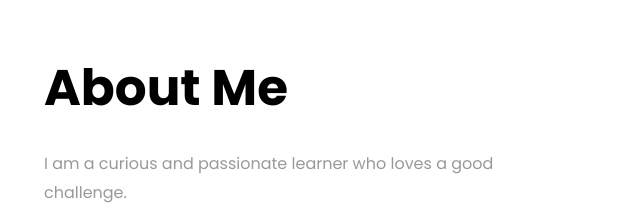
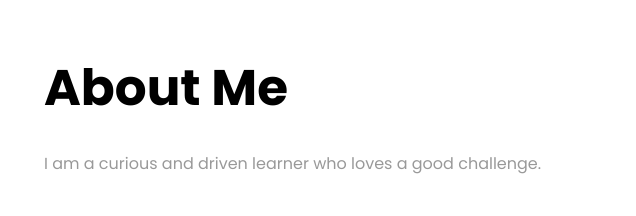
Before and after one commit to mihir-weling/mihir-weling.github.io, a plain HTML site: page index.html in a window 1280 px wide. Shown: the part 797-1013 px from the top of the page, 644-1280 px from the left. Drawn offline with Linux system fonts and the light colour scheme; files whose address does not match are found by name.

Commit message:
Updated site3

```diff
--- a/index.html
+++ b/index.html
@@ -84,7 +84,7 @@
 		          <div class="col-md-12 heading-section ftco-animate">
 		          	<h1 class="big">About</h1>
 		            <h2 class="mb-4">About Me</h2>
-		            <p> I am a curious and passionate learner who loves a good challenge. </p>
+		            <p> I am a curious and driven learner who loves a good challenge.</p>
 		            <ul class="about-info mt-4 px-md-0 px-2">
 		            	<li class="d-flex"><span>Name:</span> <span>Mihir Weling</span></li>
 		            	<li class="d-flex"><span>Email:</span> <span>mihirweling@berkeley.edu</span></li>
```
